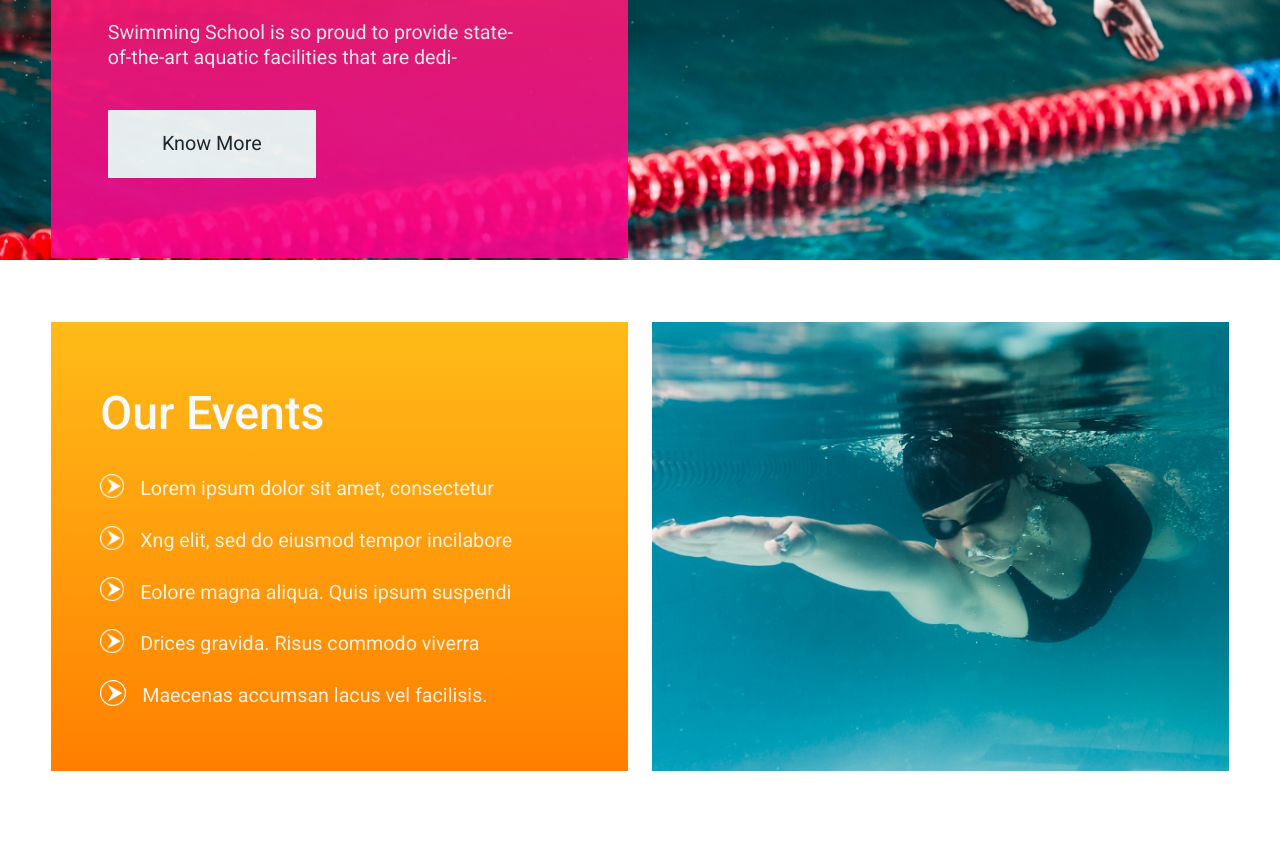
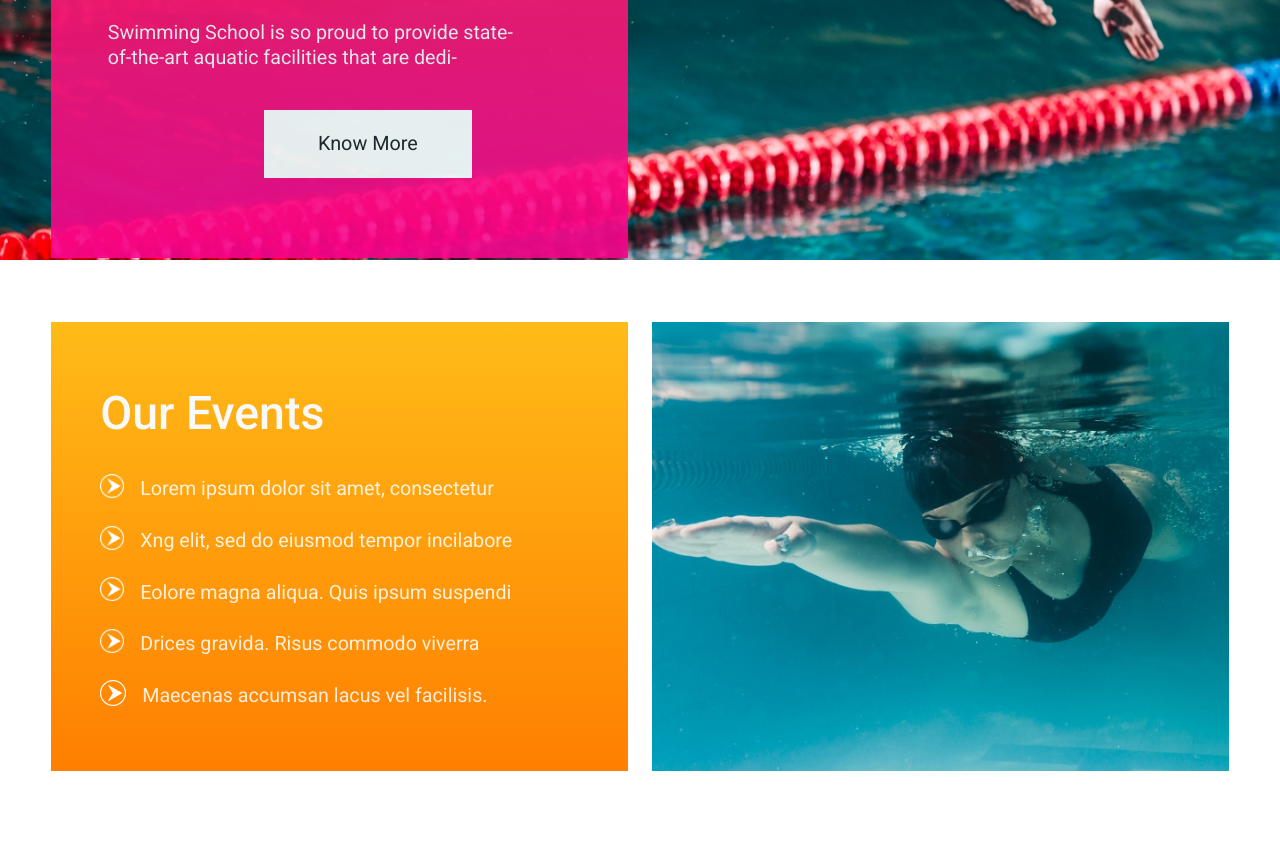
Before and after one commit to amanchauhan4144/bootstrapFirstAssignment, a plain HTML site: page index.html in a window 1280 px wide. Shown: the part 2525-3387 px from the top of the page. Drawn offline with nearby package versions, Linux system fonts and the light colour scheme.

Commit message:
Update index.html

```diff
--- a/index.html
+++ b/index.html
@@ -313,7 +313,8 @@
               Swimming School is so proud to provide state-of-the-art aquatic facilities that are dedi-</p>
 
 
-            <div class="px-2 mt-4   text-dark knowMoreButton  text-center bg-white buttonPointer"><span>Know More</span>
+                   <div class="w-100 d-flex justify-content-center knowmorebuttonContainer">     <div class="px-2 mt-4   text-dark knowMoreButton  text-center bg-white buttonPointer"><span>Know More</span></div>
+
             </div>
 
           </div>
```
